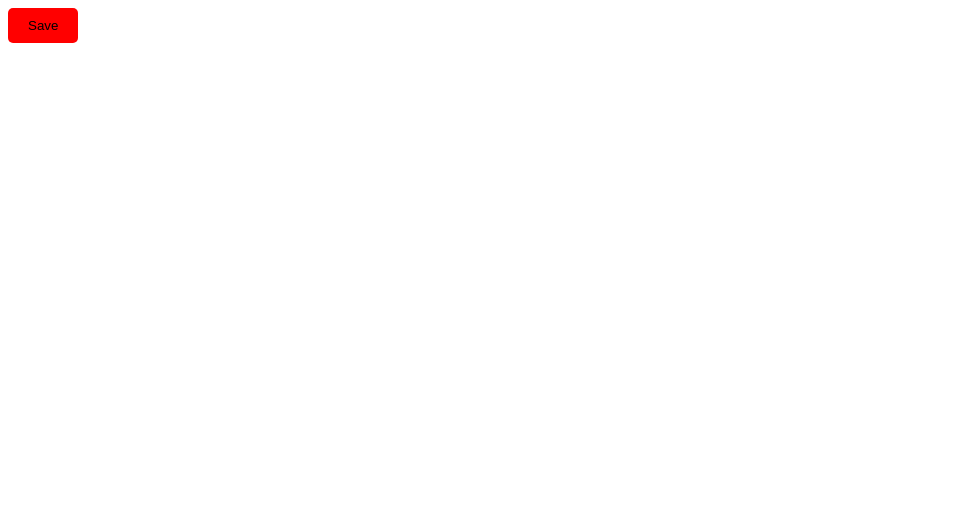
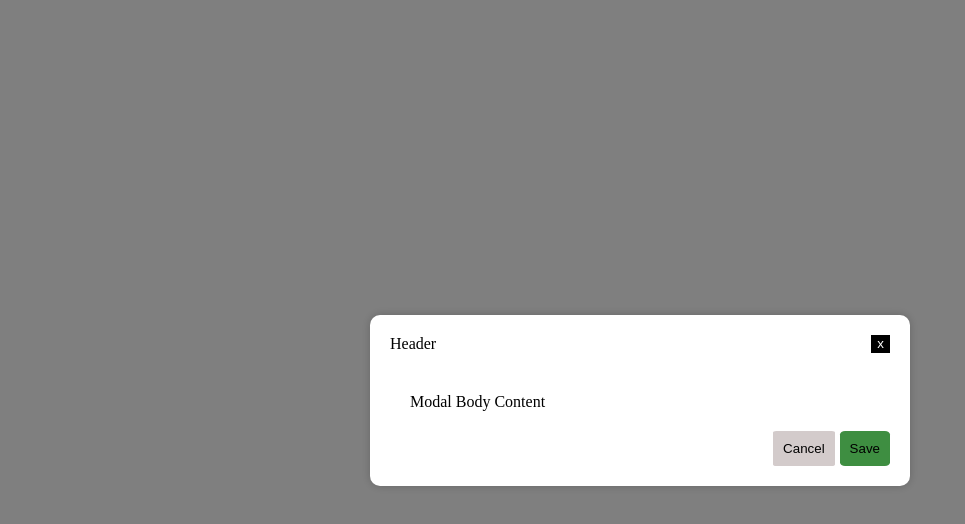
Before and after one commit to rohanpaul23/react-components, a React app: page / in a window 1280 px wide. Shown: the top 524 px of the page, without its empty margins (0-965 px from the left). Built offline with nearby package versions, Linux system fonts and the light colour scheme.

Commit message:
simple componentised modal

```diff
--- /dev/null
+++ b/src/components/Modal/Body.tsx
@@ -0,0 +1,19 @@
+import React from 'react'
+
+
+interface ModalBodyProps {
+   children: React.ReactNode,
+   className?: string
+}
+
+const ModalBody = ({children,className}:ModalBodyProps) => {
+  return (
+    <div className={`modal-body ${className !== undefined ? className : ""}`}>
+      {children}
+    </div>
+  )
+}
+
+
+
+export default ModalBody
--- /dev/null
+++ b/src/components/Modal/Footer.tsx
@@ -0,0 +1,19 @@
+import React from 'react'
+
+
+interface ModalFooterProps {
+   children: React.ReactNode,
+   className?: string
+}
+
+const ModalFooter = ({children,className}:ModalFooterProps) => {
+  return (
+    <div className={`modal-footer ${className !== undefined ? className : ""}`}>
+      {children}
+    </div>
+  )
+}
+
+
+
+export default ModalFooter
--- /dev/null
+++ b/src/components/Modal/Header.tsx
@@ -0,0 +1,23 @@
+import React from 'react'
+
+
+interface ModalHeaderProps {
+   children: React.ReactNode,
+   onClose:() => void
+   className?: string
+}
+
+const ModalHeader = ({children,onClose}:ModalHeaderProps) => {
+  return (
+    <div className={`modal-header`}>
+      {children}
+      <button className="close-button" onClick={onClose}>
+       x
+      </button>
+    </div>
+  )
+}
+
+
+
+export default ModalHeader
--- /dev/null
+++ b/src/components/Modal/index.tsx
@@ -0,0 +1,33 @@
+import React from 'react'
+import ModalHeader from './Header'
+import ModalBody from './Body'
+import "./modal.css"
+import ModalFooter from './Footer'
+
+
+interface ModalProps {
+    children : React.ReactNode
+    isOpen : boolean,
+    onClose : () => void,
+    className?: string
+}
+
+const Modal = ({children,isOpen, onClose} :  ModalProps) => {
+  return (
+    <div className="modal-backdrop" onClick={onClose}>
+      <div className="modal" onClick={(e) => e.stopPropagation()}>
+        <ModalHeader onClose={onClose}>
+            <div>Header</div>
+        </ModalHeader>
+        <ModalBody>Modal Body Content</ModalBody>
+        <ModalFooter>
+            <button className='button-secondary'>Cancel</button>
+            <button className='button-primary'>Save</button>
+        </ModalFooter>
+      </div>
+    </div>
+  )
+}
+
+
+export default Modal
--- /dev/null
+++ b/src/components/Modal/modal.css
@@ -0,0 +1,61 @@
+.modal-backdrop {
+  position: fixed;
+  top: 0;
+  left: 0;
+  width: 100%;
+  height: 100%;
+  background-color: rgba(0, 0, 0, 0.5);
+  display: flex;
+  justify-content: center;
+  align-items: center;
+}
+
+.modal {
+  background-color: #fff;
+  padding: 20px;
+  border-radius: 10px;
+  box-shadow: 0 0 10px rgba(0, 0, 0, 0.2);
+  width: 500px;
+  max-width: 90%;
+}
+
+.modal-header {
+  display: flex;
+  justify-content: space-between;
+  margin-bottom: 20px;
+}
+
+.close-button {
+  background-color: black;
+  color: #fff;
+  border: none;
+  cursor: pointer;
+}
+
+.close-button:hover {
+  background-color: #3e8e41;
+}
+
+.modal-body {
+  padding: 20px;
+}
+
+.modal-footer {
+  display: flex;
+  justify-content: flex-end;
+  gap: 5px;
+}
+
+.button-primary{
+  border: none;
+  background: #3e8e41;
+  border-radius: 10%;
+  padding: 10px;
+}
+
+.button-secondary {
+  border: none;
+  background: #d3cbcb;
+  border-radius: 5%;
+  padding: 10px;
+}
--- a/src/index.tsx
+++ b/src/index.tsx
@@ -3,14 +3,15 @@ import ReactDOM from 'react-dom/client'
 import ToastContainer from './components/Toast'
 import type { ToastProps } from './components/Toast/Toast'
 import Button from './components/Button';
+import Modal from './components/Modal';
 
 const App: React.FC = () => {
-
+  const [isOpen,setIsOpen] = useState(true)
 
   // Call the components here to render
   return (
     <div>
-     <Button variant="danger" onClick={() => console.log('clicked')} disabled={false}>Save</Button>
+     {isOpen && <Modal isOpen onClose={()=>setIsOpen(false)}>Test Modal</Modal>}
     </div>
   );
 };
```
